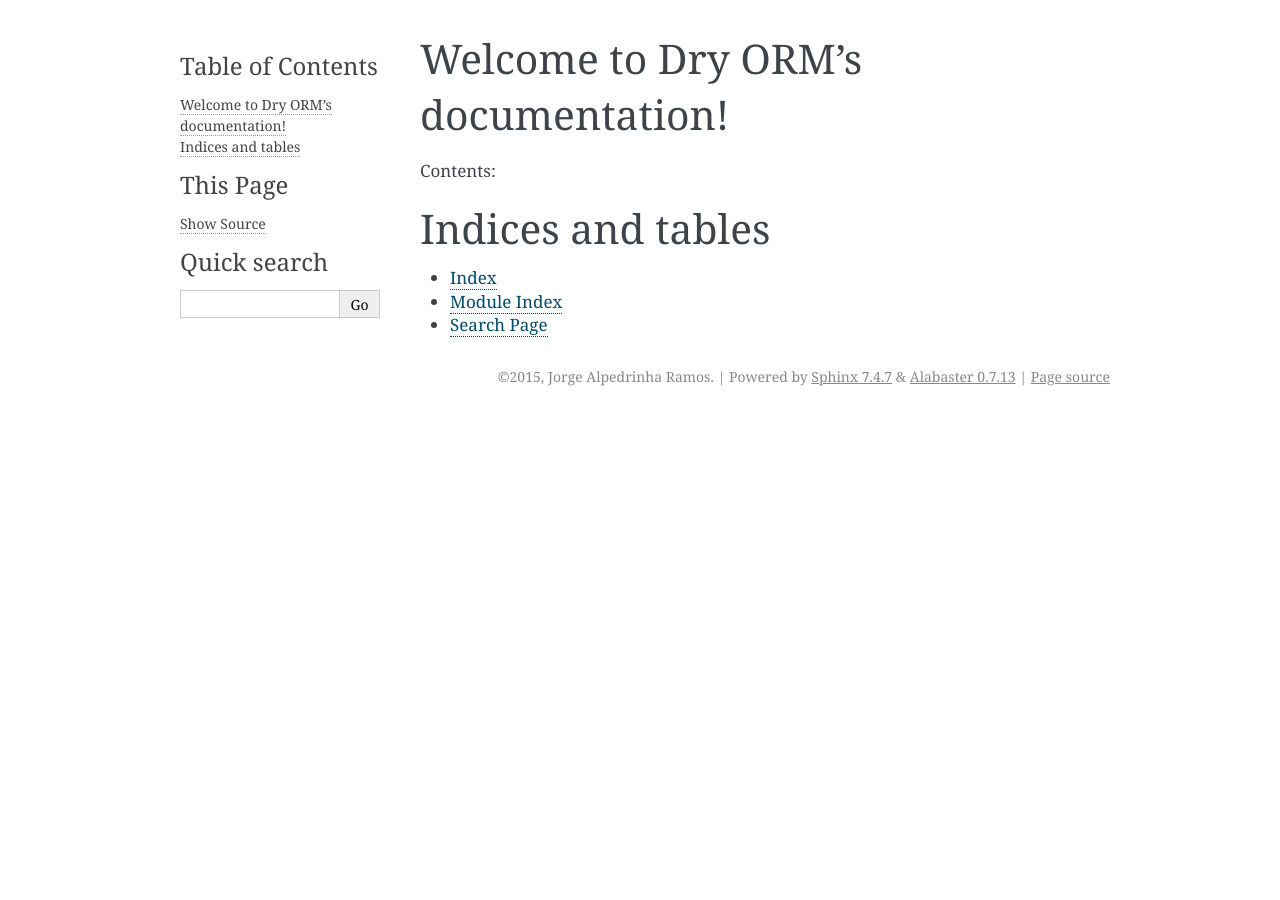
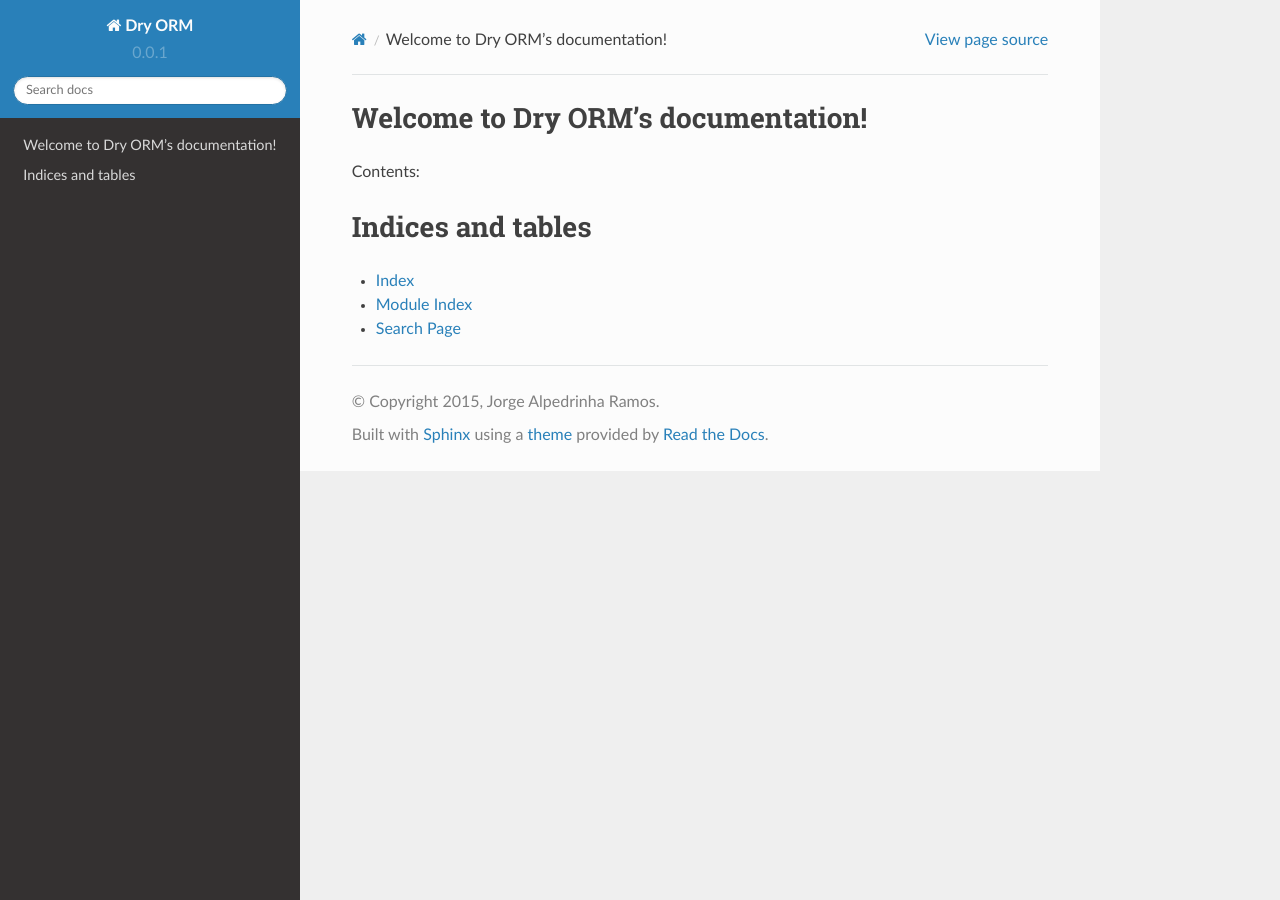
Before and after one commit to jAlpedrinha/dryorm, a Sphinx documentation site: the page built from docs/index.rst, in a window 1280 px wide. Built offline with Sphinx 7.4.7 and the Read the Docs theme 2.0.0, drawn with Linux system fonts in a browser that asks for light colours.

Commit message:
changed Docs

```diff
--- a/docs/conf.py
+++ b/docs/conf.py
@@ -16,6 +16,7 @@
 import os
 import shlex
 
+on_rtd = os.environ.get('READTHEDOCS', None) == 'True'
 # If extensions (or modules to document with autodoc) are in another directory,
 # add these directories to sys.path here. If the directory is relative to the
 # documentation root, use os.path.abspath to make it absolute, like shown here.
@@ -113,7 +114,15 @@
 
 # The theme to use for HTML and HTML Help pages.  See the documentation for
 # a list of builtin themes.
-html_theme = 'alabaster'
+html_theme = 'default'
+if not on_rtd:
+    try:
+        import sphinx_rtd_theme
+        html_theme = 'sphinx_rtd_theme'
+        html_theme_path = [sphinx_rtd_theme.get_html_theme_path()]
+    except ImportError:
+        pass
+
 
 # Theme options are theme-specific and customize the look and feel of a theme
 # further.  For a list of options available for each theme, see the
```
